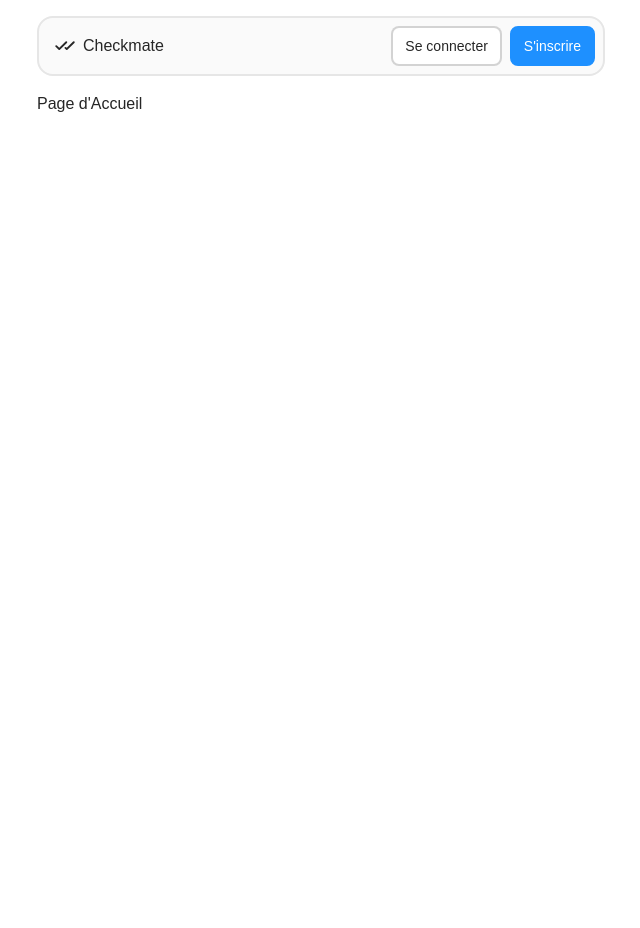
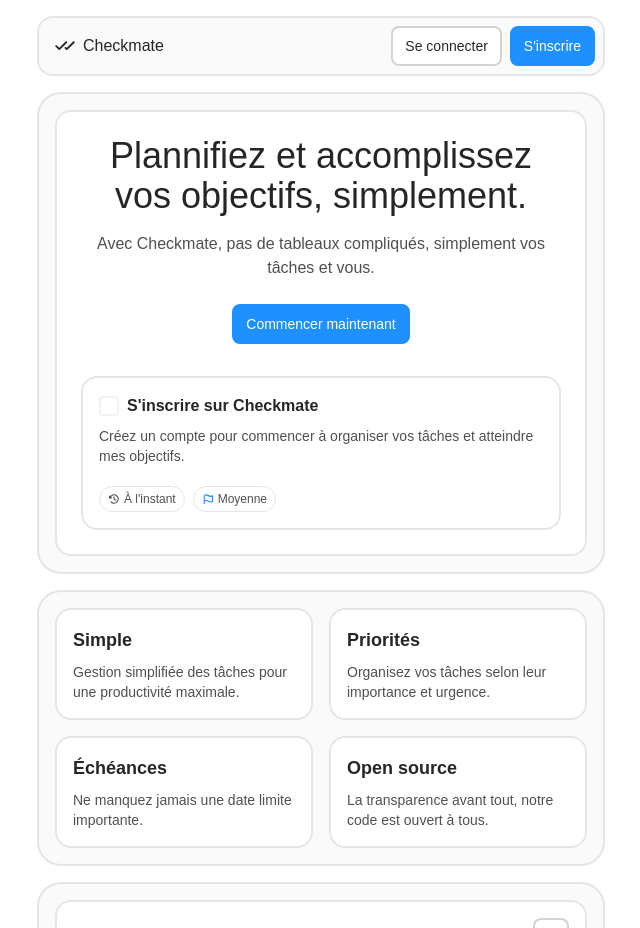
Before and after one commit to ColinEspinas/nest-vue-todo, a Vue app in the folder apps/web/: page / in a window 1280 px wide. Shown: the top 928 px of the page, without its empty margins (319-959 px from the left). Before the commit the page ends 800 px from the top, so only its background shows below. Built offline with nearby package versions, Linux system fonts and the light colour scheme; no server answers.

Commit message:
feat: added simple landing page

```diff
--- a/apps/web/src/assets/main.css
+++ b/apps/web/src/assets/main.css
@@ -20,5 +20,10 @@
     background-color: var(--color-base-100);
     color: var(--color-base-content-100);
     font-family: var(--font-sans);
+    min-height: 100vh;
+  }
+
+  #app {
+    min-height: 100vh;
   }
 }
--- /dev/null
+++ b/apps/web/src/components/app/app-footer.vue
@@ -0,0 +1,28 @@
+<script setup lang="ts">
+import UiButton from '../ui/ui-button.vue';
+</script>
+
+<template>
+  <footer
+    class="bg-base-200/50 px-4 pt-4 rounded-t-3xl border-2 border-b-0 border-base-content-100/10 mt-4"
+  >
+    <div
+      class="flex items-center justify-between bg-base-100 p-4 rounded-t-2xl border-2 border-b-0 border-base-300"
+    >
+      <span class="text-sm font-medium"
+        >{{ new Date().getFullYear() }} Colin Espinas. MIT License.</span
+      >
+      <ul class="flex">
+        <li>
+          <UiButton
+            to="https://github.com/ColinEspinas/nest-vue-todo"
+            external
+            variant="secondary"
+            size="sm"
+            before-icon="ph:github-logo-bold"
+          />
+        </li>
+      </ul>
+    </div>
+  </footer>
+</template>
--- /dev/null
+++ b/apps/web/src/components/landing/feature-card.vue
@@ -0,0 +1,14 @@
+<script setup lang="ts">
+defineProps<{
+  title: string;
+  description: string;
+}>();
+</script>
+<template>
+  <article class="flex flex-col bg-base-100 p-4 rounded-2xl border-2 border-base-300">
+    <h2 class="text-lg font-semibold text-base-content-100 mb-2">{{ title }}</h2>
+    <p class="text-base-content-200 text-sm">
+      {{ description }}
+    </p>
+  </article>
+</template>
--- a/apps/web/src/layouts/default-layout.vue
+++ b/apps/web/src/layouts/default-layout.vue
@@ -1,12 +1,16 @@
 <script setup lang="ts">
+import AppFooter from '@/components/app/app-footer.vue';
 import AppNavbar from '@/components/app/app-navbar.vue';
 </script>
 
 <template>
-  <div class="max-w-[600px] mx-auto p-4">
-    <AppNavbar class="mb-4" />
-    <main>
-      <RouterView />
-    </main>
+  <div class="flex flex-col justify-between max-w-[600px] mx-auto p-4 pb-0 min-h-screen">
+    <div>
+      <AppNavbar class="mb-4" />
+      <main>
+        <RouterView />
+      </main>
+    </div>
+    <AppFooter />
   </div>
 </template>
--- a/apps/web/src/views/landing-view.vue
+++ b/apps/web/src/views/landing-view.vue
@@ -1,5 +1,63 @@
-<script setup lang="ts"></script>
+<script setup lang="ts">
+import TaskItem from '@/components/app/tasks/task-item.vue';
+import FeatureCard from '@/components/landing/feature-card.vue';
+import UiButton from '@/components/ui/ui-button.vue';
+import type { Task } from '@/types/task';
+import { reactive } from 'vue';
+
+const marketingTask = reactive<Task>({
+  userId: 'fake',
+  id: '1',
+  title: "S'inscrire sur Checkmate",
+  description: 'Créez un compte pour commencer à organiser vos tâches et atteindre mes objectifs.',
+  priority: 'medium',
+  createdAt: new Date(),
+  updatedAt: new Date(),
+  deadline: null,
+  completed: false,
+});
+</script>
 
 <template>
-  <main>Page d'Accueil</main>
+  <div class="flex flex-col gap-4">
+    <section class="bg-base-200/50 p-4 rounded-3xl border-2 border-base-content-100/10">
+      <div class="flex flex-col bg-base-100 p-6 rounded-2xl border-2 border-base-300">
+        <h1 class="text-4xl font-medium text-center text-base-content-100 mb-4">
+          Plannifiez et accomplissez vos objectifs, simplement.
+        </h1>
+        <p class="text-center text-base-content-200 mb-6">
+          Avec Checkmate, pas de tableaux compliqués, simplement vos tâches et vous.
+        </p>
+        <UiButton
+          text="Commencer maintenant"
+          to="/sign-up"
+          variant="accent"
+          class="mx-auto block"
+        />
+
+        <TaskItem class="mt-8" :task="marketingTask" hide-actions disabled-checkbox />
+      </div>
+    </section>
+
+    <section class="bg-base-200/50 p-4 rounded-3xl border-2 border-base-content-100/10">
+      <div class="grid grid-cols-2 grid-rows-2 gap-4">
+        <FeatureCard
+          title="Simple"
+          description="Gestion simplifiée des tâches pour une productivité maximale."
+        />
+        <FeatureCard
+          title="Priorités"
+          description="Organisez vos tâches selon leur importance et urgence."
+        />
+        <FeatureCard
+          title="Échéances"
+          description="Ne manquez jamais une date limite importante."
+        />
+        <FeatureCard
+          title="Open source"
+          description="La transparence avant tout, notre code est ouvert à tous."
+        />
+      </div>
+    </section>
+  </div>
 </template>
--- a/apps/web/src/views/tasks-view.vue
+++ b/apps/web/src/views/tasks-view.vue
@@ -127,7 +127,7 @@
 </script>
 
 <template>
-  <main>
+  <div>
     <section class="mb-4 bg-base-200/50 p-4 rounded-3xl border-2 border-base-content-100/10">
       <TaskCreateForm @submit="handleSubmit" :loading="delayedCreationLoading" />
     </section>
@@ -178,5 +178,5 @@
       @close="closeDeleteDialog"
       @confirm="confirmDeleteTask"
     />
-  </main>
+  </div>
 </template>
```
